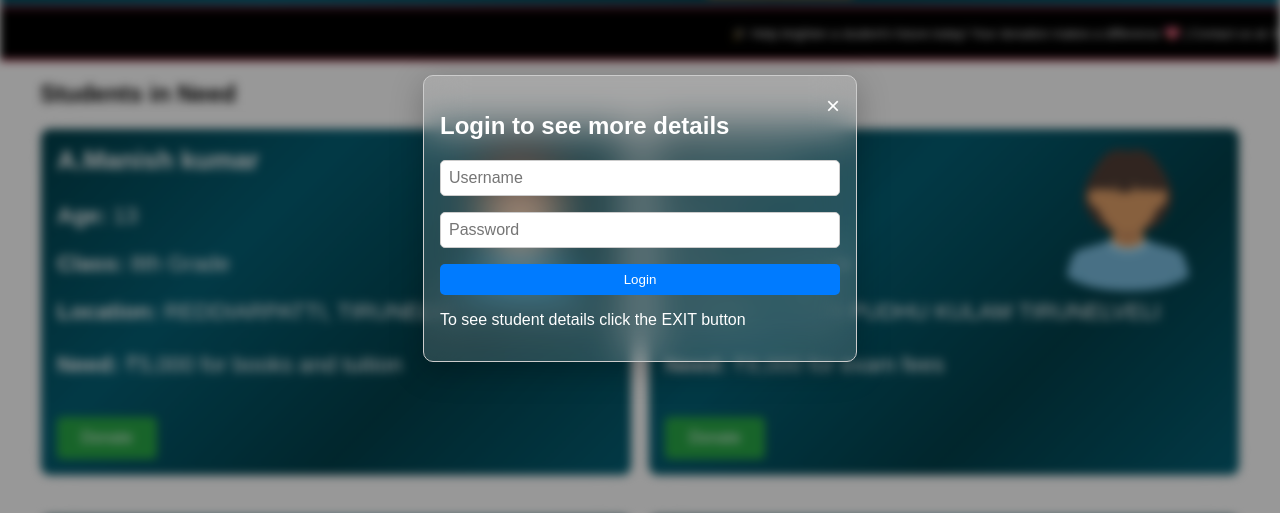
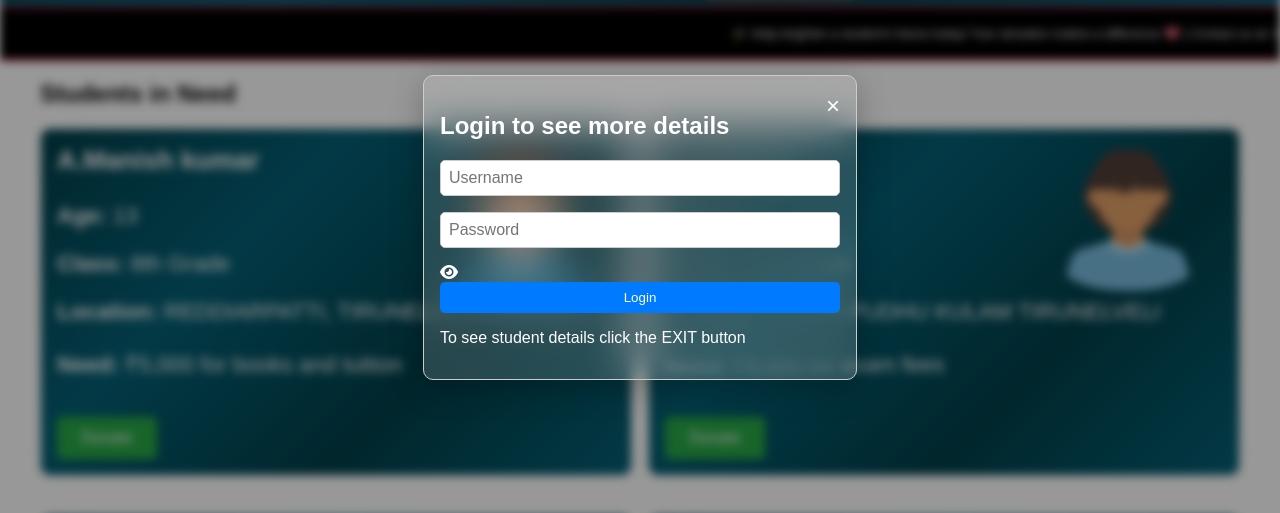
Before and after one commit to Joshua-Samraj/education_website, a plain HTML site: page public/index.html in a window 1280 px wide. Shown: the part 245-758 px from the top of the page. Drawn offline with nearby package versions, Linux system fonts and the light colour scheme.

Commit message:
Update index.html

```diff
--- a/public/index.html
+++ b/public/index.html
@@ -6,9 +6,11 @@
   <!-- Basic Meta for WhatsApp and social -->
   <meta property="og:title" content="Support Education | Future Sparks by Living Hope Trust">
   <meta property="og:description" content="Donate and help students achieve their dreams. Every contribution counts.">
-  <meta property="og:image" content="https://education-website-liart.vercel.app/image/thumbline.png">
+  <meta property="og:image" content="https://education-website-liart.vercel.app/image/thumbline.jpg">
   <meta property="og:url" content="https://education-website-liart.vercel.app/">
   <meta property="og:type" content="website">
+  <link rel="stylesheet" href="https://cdnjs.cloudflare.com/ajax/libs/font-awesome/6.5.0/css/all.min.css">
+
 
   <title>Educational Donation Fund</title>
   <link rel="stylesheet" href="css/style.css">
@@ -25,7 +27,12 @@
       <span class="close" onclick="closeModal()">&times;</span>
       <h2>Login to see more details</h2>
       <input type="text" id="username" class="form-input" placeholder="Username">
-      <input type="password" id="password" class="form-input" placeholder="Password">
+      <div class="password-container">
+        <input type="password" id="password" class="form-input" placeholder="Password">
+        <i class="fa-solid fa-eye toggle-password" id="togglePasswordIcon" onclick="togglePassword()"></i>
+      </div>
+
+
 
       <button onclick="submitLogin()">Login</button>
       <p> To see student details click the EXIT button</p>
@@ -172,6 +179,21 @@
       document.getElementById('mainContent').classList.remove('blurred');
     }
 
+    function togglePassword() {
+      const passwordInput = document.getElementById("password");
+      const icon = document.getElementById("togglePasswordIcon");
+
+      if (passwordInput.type === "password") {
+        passwordInput.type = "text";
+        icon.classList.remove("fa-eye");
+        icon.classList.add("fa-eye-slash");
+      } else {
+        passwordInput.type = "password";
+        icon.classList.remove("fa-eye-slash");
+        icon.classList.add("fa-eye");
+      }
+    }
+
 
     function submitLogin() {
       const username = document.getElementById('username').value;
```
